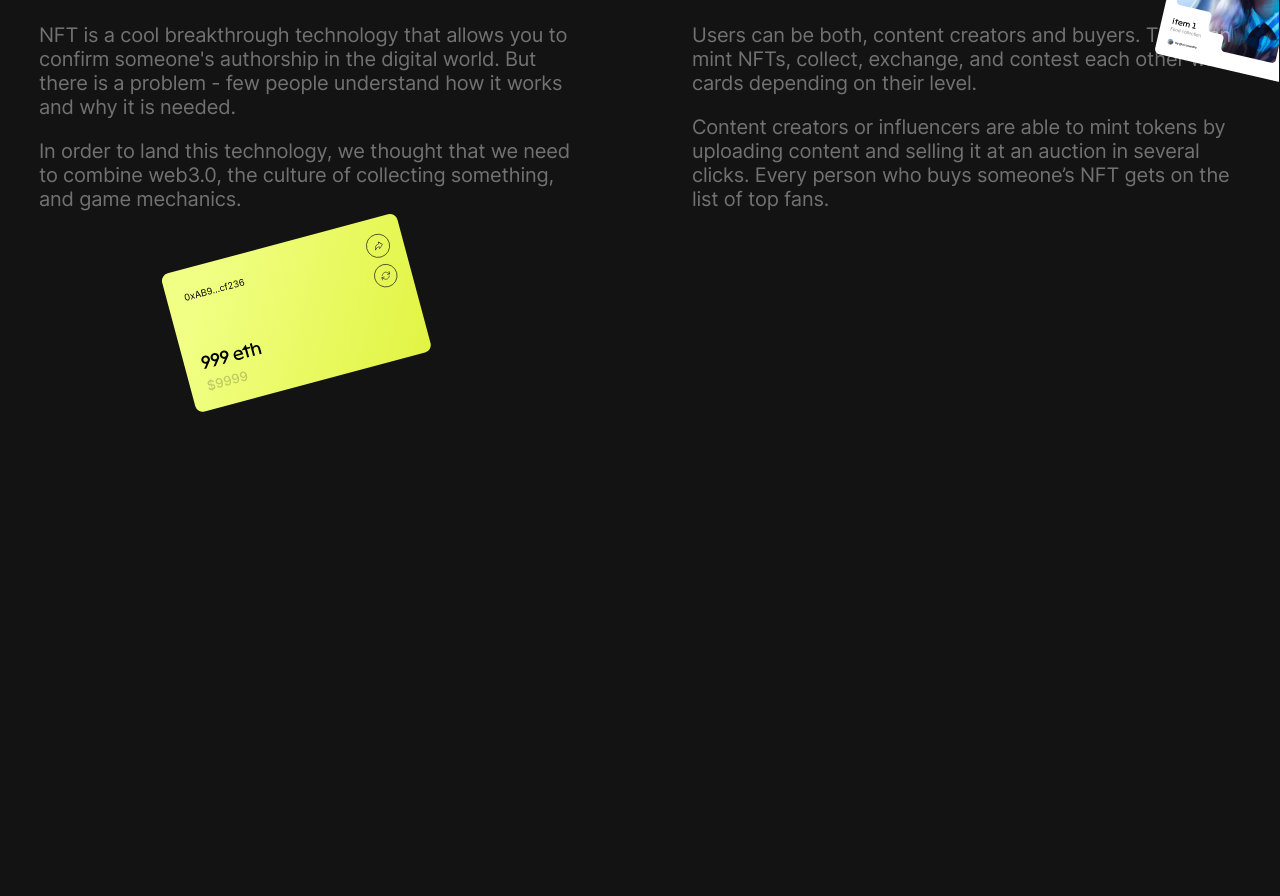
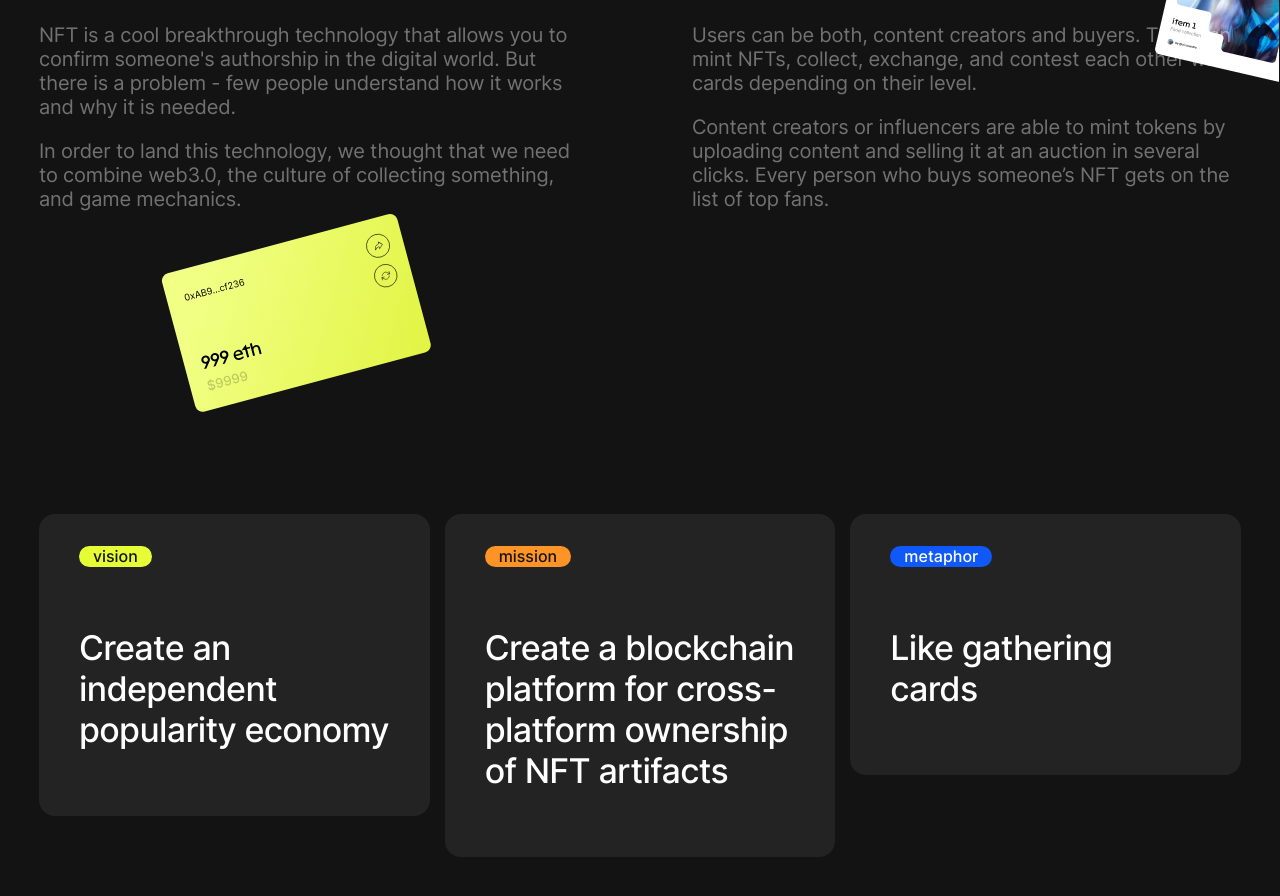
Before and after one commit to Allend13/lumm-landing, a website: page src/index.html in a window 1280 px wide. Shown: the part 1042-1938 px from the top of the page. Before the commit the page ends 1556 px from the top, so only its background shows below. Drawn offline with nearby package versions, Linux system fonts and the light colour scheme; files that its build step writes are made by us from their sources; files whose address does not match are found by name.

Commit message:
Добавил блок с карточками

```diff
--- a/gulp/version.json
+++ b/gulp/version.json
@@ -1,3 +1,3 @@
 {
-    "main": "20220610101515"
+    "main": "20220610102613"
 }
--- a/src/index.html
+++ b/src/index.html
@@ -70,6 +70,31 @@
     </div>
   </section>
 
+  <div class="cards">
+    <div class="container">
+      <ul class="cards__list">
+        <li class="cards__item">
+          <div class="cards__card">
+            <div class="cards__state cards__state--yellow">vision</div>
+            <h3 class="cards__title">Create an independent popularity economy</h3>
+          </div>
+        </li>
+        <li class="cards__item">
+          <div class="cards__card">
+            <div class="cards__state cards__state--orange">mission</div>
+            <h3 class="cards__title">Create a blockchain platform for cross-platform ownership of NFT artifacts</h3>
+          </div>
+        </li>
+        <li class="cards__item">
+          <div class="cards__card">
+            <div class="cards__state cards__state--blue">metaphor</div>
+            <h3 class="cards__title">Like gathering cards</h3>
+          </div>
+        </li>
+      </ul>
+    </div>
+  </div>
+
 </body>
 
 </html>
--- /dev/null
+++ b/src/scss/blocks/cards.scss
@@ -0,0 +1,63 @@
+.cards {
+  margin-bottom: 94px;
+}
+
+.cards__list {
+  display: flex;
+  align-items: flex-start;
+  justify-content: space-between;
+
+  margin: 0 -7.5px;
+  padding: 0;
+
+  list-style: none;
+}
+
+.cards__item {
+  width: 100%;
+  margin-left: 7.5px;
+  margin-right: 7.5px;
+}
+
+.cards__card {
+  padding: 32px 40px;
+
+  background: #232323;
+  border-radius: 16px;
+}
+
+.cards__state {
+  font-weight: 500;
+  font-size: 16px;
+  line-height: 19px;
+
+  padding: 1px 14px;
+  margin-bottom: 60px;
+  width: fit-content;
+
+  color: #131313;
+  background: #e6fc35;
+  border-radius: 16px;
+
+  &--yellow {
+    background: #e6fc35;
+  }
+
+  &--orange {
+    background: #fe9426;
+  }
+
+  &--blue {
+    background: #0f59fa;
+    color: #ffffff;
+  }
+}
+
+.cards__title {
+  font-weight: 500;
+  font-size: 34px;
+  line-height: 41px;
+  letter-spacing: -0.02em;
+
+  color: #ffffff;
+}
--- a/src/scss/blocks/nav.scss
+++ b/src/scss/blocks/nav.scss
@@ -2,6 +2,9 @@
   display: flex;
   align-items: center;
   justify-content: flex-start;
+
+  padding: 0;
+  margin: 0;
 
   list-style: none;
 }
--- a/src/scss/style.scss
+++ b/src/scss/style.scss
@@ -1,11 +1,11 @@
 @import "normalize.scss";
-@import "vars";
 @import "fonts";
 @import "blocks/header";
 @import "blocks/nav";
 @import "blocks/logo";
 @import "blocks/intro";
 @import "blocks/info";
+@import "blocks/cards";
 
 body {
   font-family: "Inter";
@@ -17,7 +17,7 @@ body {
   position: relative;
 
   color: rgba($color: #fff, $alpha: 0.5);
-  background-color: $black;
+  background-color: #131313;
 }
 
 .container {
--- a/src/scss/vars.scss
+++ /dev/null
@@ -1 +0,0 @@
-$black: #131313;
```
Also changed, not shown: dist/css/style.css, dist/css/style.min.css, dist/index.html.
